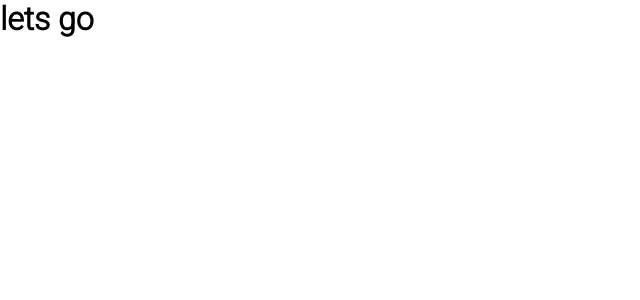
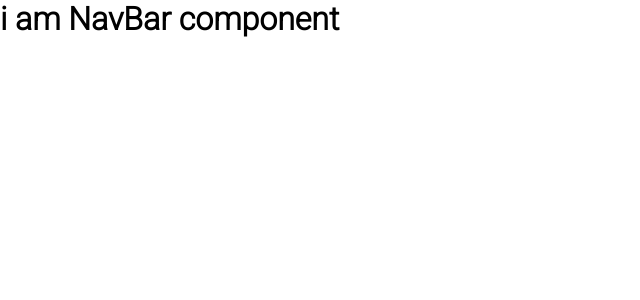
Before and after one commit to ShaileshBisht/NavBar-animation, a React (Create React App) app: page / in a window 1280 px wide. Shown: the top 300 px of the page, without its empty margins (0-640 px from the left). Built offline with nearby package versions, Linux system fonts and the light colour scheme.

Commit message:
add Navbar.js too App.js

```diff
--- a/src/App.js
+++ b/src/App.js
@@ -1,9 +1,10 @@
 import "./App.css";
+import NavBar from "./component/NavBar";
 
 function App() {
   return (
     <div className="app">
-      <h1>lets go</h1>
+      <NavBar />
     </div>
   );
 }
```
Also changed, not shown: 1 other file (tests, documents, lock files or other folders).
